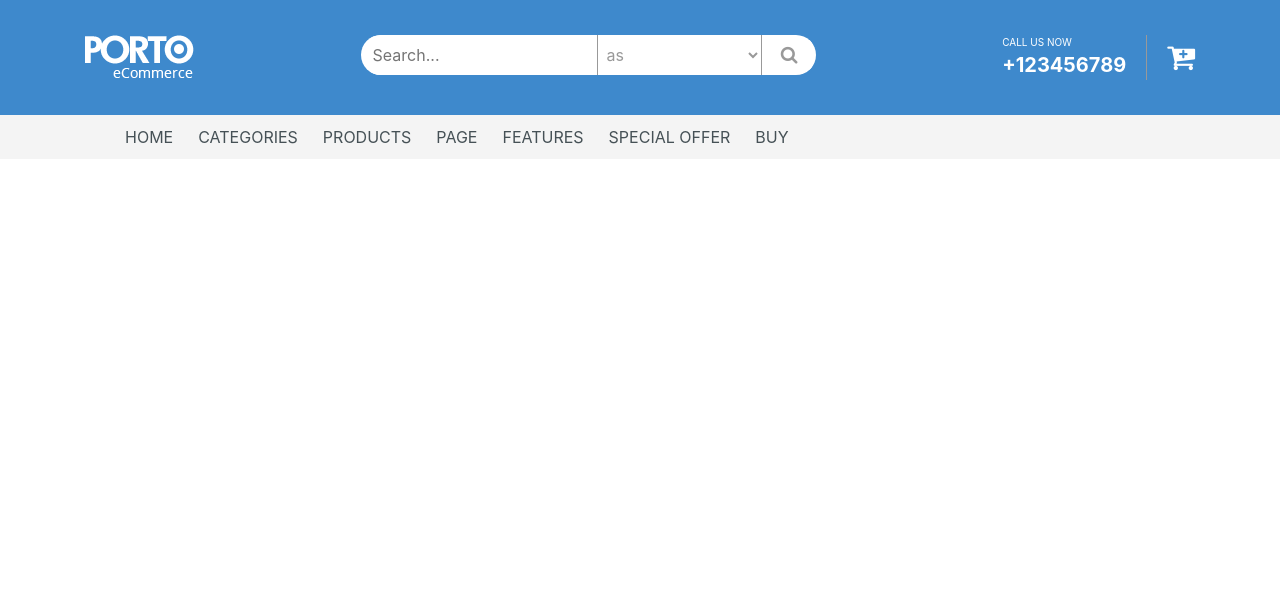
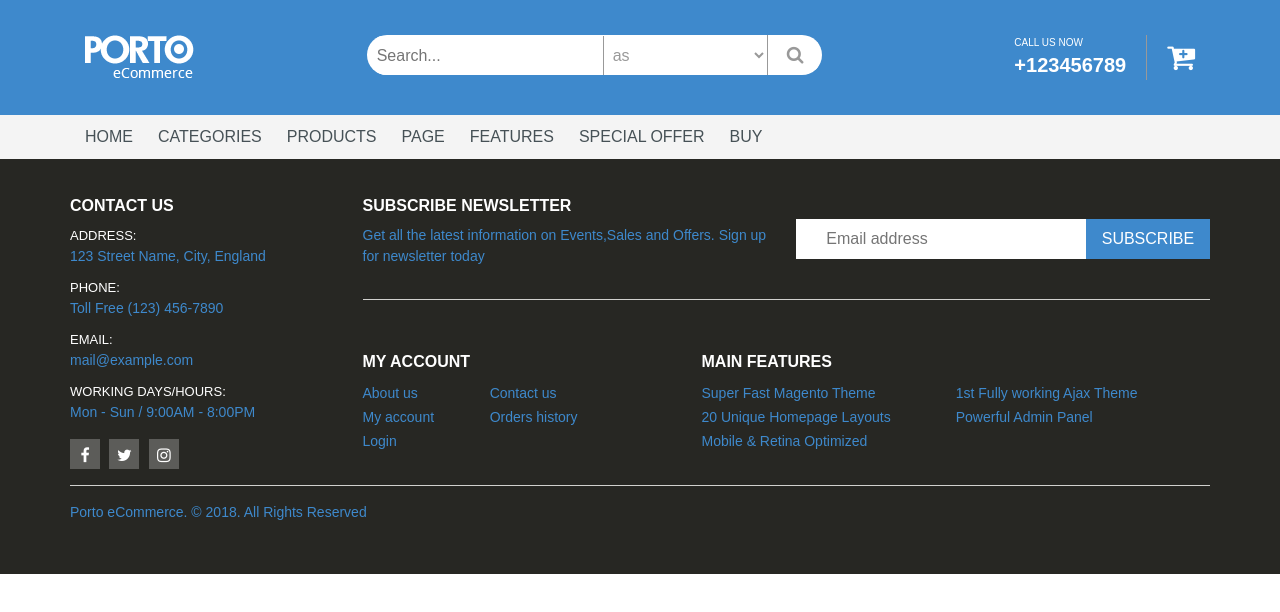
Before and after one commit to phucloi97/blog, a plain HTML site: page about.html in a window 1280 px wide. Drawn offline with Linux system fonts and the light colour scheme; files whose address does not match are found by name.

Commit message:
ok footer

```diff
--- a/about.html
+++ b/about.html
@@ -7,7 +7,8 @@
     <link rel="stylesheet" href="./css//bootstrap.css">
     <link rel="stylesheet" href="./css/font-awesome.css">
     <link rel="stylesheet" href="./css/header.css">
-    <link rel="stylesheet" href="./css//main.css">
+    <link rel="stylesheet" href="./css/main.css">
+    <link rel="stylesheet" href="./css/footer.css">
 </head>
 <body>
     <header>
@@ -50,5 +51,66 @@
             </div>
         </nav>
     </header>
+    <footer>
+        <div class="container footer">
+            <div class="row">
+                <div class="col-3">
+                    <div class="contact">
+                        <p class="title">CONTACT US</p>
+                        <ul class="contact__list">
+                            <li><span>ADDRESS:</span><br/>123 Street Name, City, England</li>
+                            <li><span>PHONE:</span><br/>Toll Free (123) 456-7890</li>
+                            <li><span>EMAIL:</span><br/>mail@example.com</li>
+                            <li><span>WORKING DAYS/HOURS:</span><br/>Mon - Sun / 9:00AM - 8:00PM</li>
+                        </ul>
+                        <div class="social-list">
+                            <a href="#"><i class="fa fa-facebook" aria-hidden="true"></i></a>
+                            <a href="#"><i class="fa fa-twitter" aria-hidden="true"></i></a>
+                            <a href="#"><i class="fa fa-instagram" aria-hidden="true"></i></a>
+                        </div>
+                    </div>
+                </div>
+                <div class="col-9">
+                    <div class="new-letter">
+                        <div class="new-letter__content">
+                            <p class="title">SUBSCRIBE NEWSLETTER</p>
+                            <p>Get all the latest information on Events,Sales and Offers. Sign up for newsletter today</p>
+                        </div>
+                        <div class="email-sub">
+                            <input type="text" name="email" id="email" placeholder="Email address">
+                            <button>SUBSCRIBE</button>
+                        </div>
+                    </div>
+                    <hr>
+                    <div class="more-info">
+                        <div class="account">
+                            <p class="title">MY ACCOUNT</p>
+                            <ul class="list-wrap">
+                                <li><a href="#">About us</a></li>
+                                <li><a href="#">Contact us</a></li>
+                                <li><a href="#">My account</a></li>
+                                <li><a href="#">Orders history</a></li>
+                                <li><a href="#">Login</a></li>
+                            </ul>
+                        </div>
+                        <div class="main-features">
+                            <p class="title">MAIN FEATURES</p>
+                            <ul class="list-wrap">
+                                <li><a href="#">Super Fast Magento Theme</a></li>
+                                <li><a href="#">1st Fully working Ajax Theme</a></li>
+                                <li><a href="#">20 Unique Homepage Layouts</a></li>
+                                <li><a href="#">Powerful Admin Panel</a></li>
+                                <li><a href="#">Mobile & Retina Optimized</a></li>
+                            </ul>
+                        </div>
+                    </div>
+                </div>
+            </div>
+            <hr>
+            <div class="footer-copyright">
+                <p>Porto eCommerce. © 2018. All Rights Reserved</p>
+            </div>
+        </div>
+    </footer>
 </body>
 </html>
--- a/css/footer.css
+++ b/css/footer.css
@@ -0,0 +1,110 @@
+footer {
+    background-color: #272723;
+    color: white;
+}
+.footer {
+    padding: 35px 0px;
+}
+.title {
+    font-weight: 800;
+    margin-bottom: 7px;
+}
+.contact__list {
+    list-style: none;
+}
+.contact__list>li {
+    margin-bottom: 10px;
+
+    color: #3e89cc;
+    font-size: 14px;
+}
+.contact__list>li>span {
+    color: white;
+    font-size: 13px;
+    color: white;
+}
+.social-list>a {
+    display: inline-block;
+    width: 30px;
+    height: 30px;
+    margin: 0;
+    padding-top: 5px;
+    margin-right: 5px;
+
+    text-align: center;
+
+    background-color: #5c5c59;
+    color: white;
+}
+.social-list>a:hover {
+    background-color: #3e89cc;
+}
+/* ********************************************** */
+.new-letter {
+    display: flex;
+    align-items: center;
+    justify-content: center;
+}
+.new-letter__content {
+    width: 50%;
+}
+.new-letter__content>p:nth-child(2) {
+    color: #3e89cc;
+    font-size: 14px;
+}
+.email-sub {
+    width: 50%;
+    height: 40px;
+    margin-left: 20px;
+
+    display: flex;
+}
+.email-sub>input {
+    height: 100%;
+    width: 70%;
+    padding: 4px 30px;
+
+    border: none;
+}
+.email-sub>button {
+    border: none;
+
+    background-color: #3e89cc;
+    color: white;
+
+    width: 30%;
+}
+.more-info {
+    display: flex;
+    justify-content: space-between;
+
+    margin-top: 50px;
+}
+.account {
+    width: 30%;
+}
+.list-wrap {
+    display: flex;
+    flex-wrap: wrap;
+
+    list-style: none;
+    width: 100%;
+}
+.list-wrap>li {
+    width: 50%;
+}
+.list-wrap>li>a {
+    font-size: 14px;
+    color: #3e89cc;
+}
+.main-features {
+    width: 60%;
+}
+/* ********************************************** */
+hr {
+    border-top: 1px solid #d1d1ce;
+}
+.footer-copyright {
+    color: #3e89cc;
+    font-size: 14px;
+}
```
